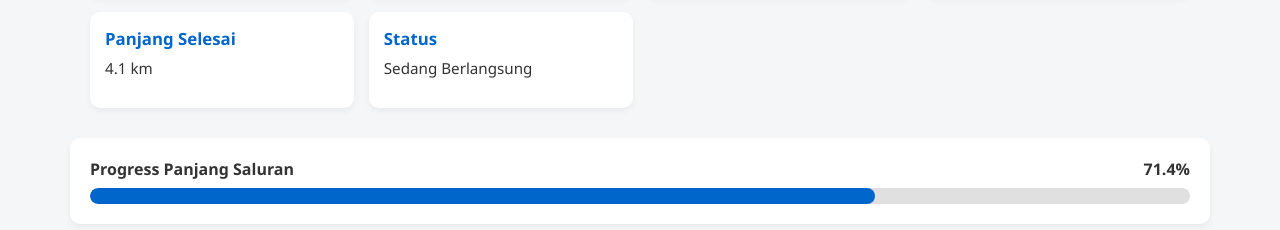
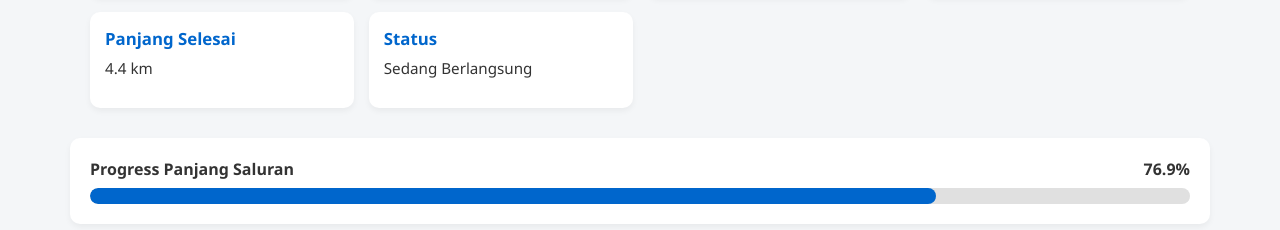
Before and after one commit to rofironaa/DI_Pidekso_Kiri, a plain HTML site: page index.html in a window 1280 px wide. Shown: the part 817-1047 px from the top of the page. Drawn offline with Linux system fonts and the light colour scheme.

Commit message:
index.html

```diff
--- a/index.html
+++ b/index.html
@@ -111,7 +111,7 @@
     .progress-fill {
       height: 100%;
       background-color: #0066cc;
-      width: 71.4%;
+      width: 76.9%;
       border-radius: 10px;
       transition: width 0.4s ease;
     }
@@ -191,7 +191,7 @@
     </div>
     <div class="info-box">
       <h3>Panjang Selesai</h3>
-      <p>4.1 km</p>
+      <p>4.4 km</p>
     </div>
     <div class="info-box">
       <h3>Status</h3>
@@ -203,7 +203,7 @@
   <section class="progress-section">
     <div class="progress-label">
       <span>Progress Panjang Saluran</span>
-      <span>71.4%</span>
+      <span>76.9%</span>
     </div>
     <div class="progress-bar">
       <div class="progress-fill"></div>
```
